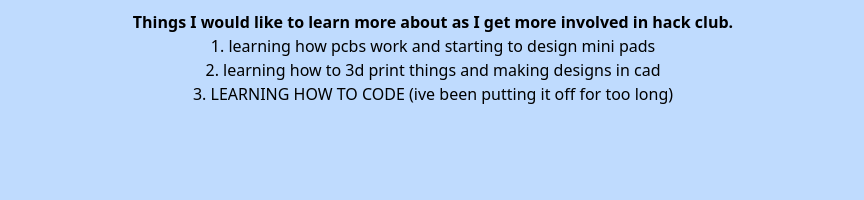
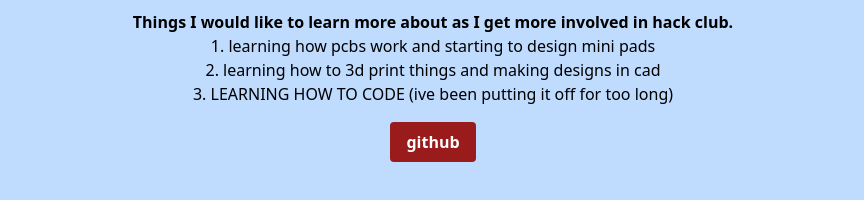
Before and after one commit to Totoro305/my-portfolio, a plain HTML site: page index.html in a window 1280 px wide. Shown: the part 518-718 px from the top of the page, without its empty margins (207-1071 px from the left). Drawn offline with nearby package versions, Linux system fonts and the light colour scheme.

Commit message:
added button that takes you to github repo

```diff
--- a/index.html
+++ b/index.html
@@ -15,4 +15,4 @@
         <p>2. learning how to 3d print things and making designs in cad</p>
         <p>3. LEARNING HOW TO CODE (ive been putting it off for too long)</p>
     </body>
-</html>
+    <button class="bg-red-800 hover:bg-blue-700 text-white font-bold py-2 px-4 rounded mt-4" onclick="window.location.href='https://github.com/Totoro305/my-portfolio'">github
```
